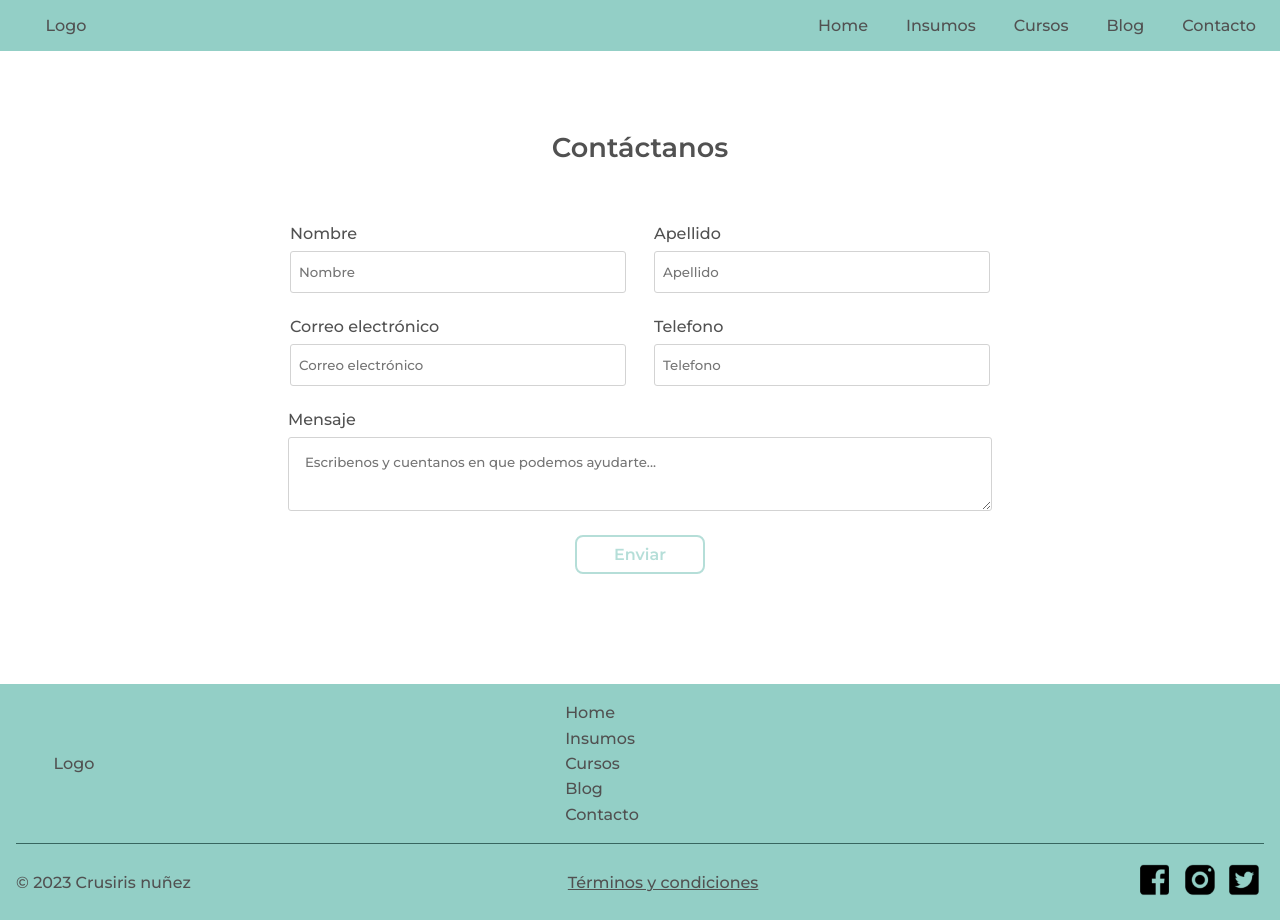
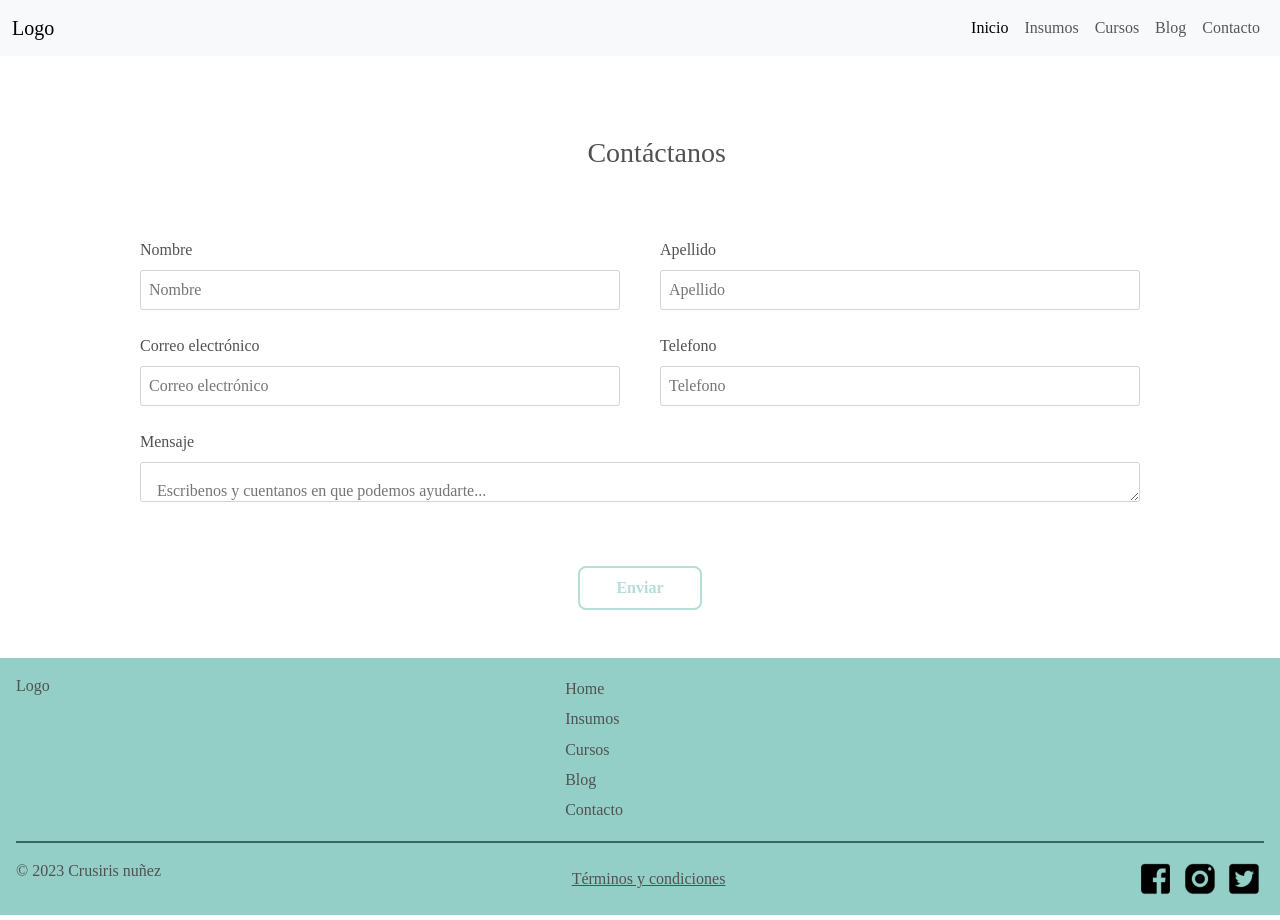
Before and after one commit to Crusiris/naturalCosmetics, a plain HTML site: page pages/contacto.html in a window 1280 px wide. Drawn offline with nearby package versions, Linux system fonts and the light colour scheme.

Commit message:
agregando css grid para pagina de contacto y usando navbar de bootstrap

```diff
--- a/css/index.css
+++ b/css/index.css
@@ -161,8 +161,8 @@
     grid-column: 2 / 12;
     background-color: #93cfc6;
     padding: 1rem;
+    margin-top: 3.75rem;
 }
-
 
 .footer__items{
     display: flex;
@@ -208,6 +208,85 @@
 .footer__rrss .rs{
     width: 2.5rem;
     height: 2.5rem;
+}
+
+/* contacto */
+.container__form{
+    grid-column: 2 / 12;
+    display: grid;
+    grid-template-columns: 12;
+    margin-top: 5rem;
+}
+
+.title__secondary{
+    grid-column: 2 / 12;
+}
+
+.form__contact{
+    grid-column: 2 / 11;
+    height: 45vh;
+    margin-top: 3.75rem;
+}
+
+.container__inputs{
+    display: flex;
+    flex-direction: row;
+    justify-content: space-between;
+    min-width: 700px;
+}
+
+.input__contact{
+    display: flex;
+    flex-direction: column;
+    width: 48%;
+
+}
+
+.input__contact input{
+  margin-top: 0.5rem;
+  margin-bottom: 1.5rem;
+  height: 2.5rem;
+  padding: 0 0.5rem;
+  border-radius: 3px;
+  border: 1.5px solid lightgrey;
+  outline: none;
+}
+
+.input__contact--full{
+    display: flex;
+    flex-direction: column;
+}
+
+.input__contact--full textarea{
+    margin-top: 0.5rem;
+    margin-bottom: 1.5rem;
+    height: 2.5rem;
+    padding:  1rem;
+    border-radius: 3px;
+    border: 1.5px solid lightgrey;
+    outline: none;
+    min-width: 670px;
+}
+
+.btn__primary{
+    background-color: transparent;
+    border: 0.125em solid #93cfc6af;
+    border-radius: 0.5rem;
+    color: #93cfc6af;
+    cursor: pointer;
+    display: block;
+    font-size: 16px;
+    font-weight: 600;
+    padding: 0.5rem 2.3em;
+    text-align: center;
+    margin: 0 auto;
+    margin-top: 40px;
+}
+
+.btn__primary:hover{
+    background-color: #93cfc6af;
+    color: #ffff;
+    transition-duration: 1s;
 }
 
 @media only screen and (max-width: 768px) {
--- a/pages/contacto.html
+++ b/pages/contacto.html
@@ -5,26 +5,39 @@
     <meta http-equiv="X-UA-Compatible" content="IE=edge">
     <meta name="viewport" content="width=device-width, initial-scale=1.0">
     <title>Mi pagina web</title>
-    <link rel="stylesheet" href="../css/style.css">
+    <link href="https://cdn.jsdelivr.net/npm/bootstrap@5.3.0-alpha1/dist/css/bootstrap.min.css" rel="stylesheet" integrity="sha384-GLhlTQ8iRABdZLl6O3oVMWSktQOp6b7In1Zl3/Jr59b6EGGoI1aFkw7cmDA6j6gD" crossorigin="anonymous">
+    <link rel="stylesheet" href="../css/index.css">
 </head>
 <body class="main">
-    <header class="main__menu">
-       <!--  Aqui ira el logo -->
-        <figure class="menu__logo">
-            <a href="../index.html">Logo</a>
-        </figure>
-        <nav class="menu__items">
-            <li class="menu__item">
-                <a href="../index.html">Home</a>
-            </li>
-            <li class="menu__item">
-                <a class="item__menu--footer" href="/pages/insumos.html">Insumos</a>
-            </li>
-            <li class="menu__item">
-                <a href="/pages/cursos.html">Cursos</a>
-            </li>
-            <li class="menu__item"><a href="/pages/blog.html">Blog</a></li>
-            <li class="menu__item"><a href="/pages/contacto.html">Contacto</a></li>
+    <header>
+        <nav class="navbar navbar-expand-lg bg-body-tertiary">
+             <div class="container-fluid">
+
+                 <a class="navbar-brand" href="../index.html">Logo</a>
+                 <button class="navbar-toggler" type="button" data-bs-toggle="collapse" data-bs-target="#navbarSupportedContent" aria-controls="navbarSupportedContent" aria-expanded="false" aria-label="Toggle navigation">
+                     <span class="navbar-toggler-icon"></span>
+                 </button>
+
+                 <div class="collapse navbar-collapse " id="navbarSupportedContent">
+                 <ul class="navbar-nav d-flex mb-2 mb-lg-0 w-100 justify-content-end">
+                     <li class="nav-item">
+                     <a class="nav-link active" aria-current="page" href="../index.html">Inicio</a>
+                     </li>
+                     <li class="nav-item">
+                     <a class="nav-link" href="./pages/insumos.html">Insumos</a>
+                     </li>
+                     <li class="nav-item">
+                     <a class="nav-link" href="./pages/cursos.html">Cursos</a>
+                     </li>
+                     <li class="nav-item">
+                     <a class="nav-link" href="./pages/blog.html">Blog</a>
+                     </li>
+                     <li class="nav-item">
+                     <a class="nav-link" href="./pages/contacto.html">Contacto</a>
+                     </li>
+                 </ul>
+                 </div>
+             </div>
         </nav>
     </header>
     <section class="main__content">
```
